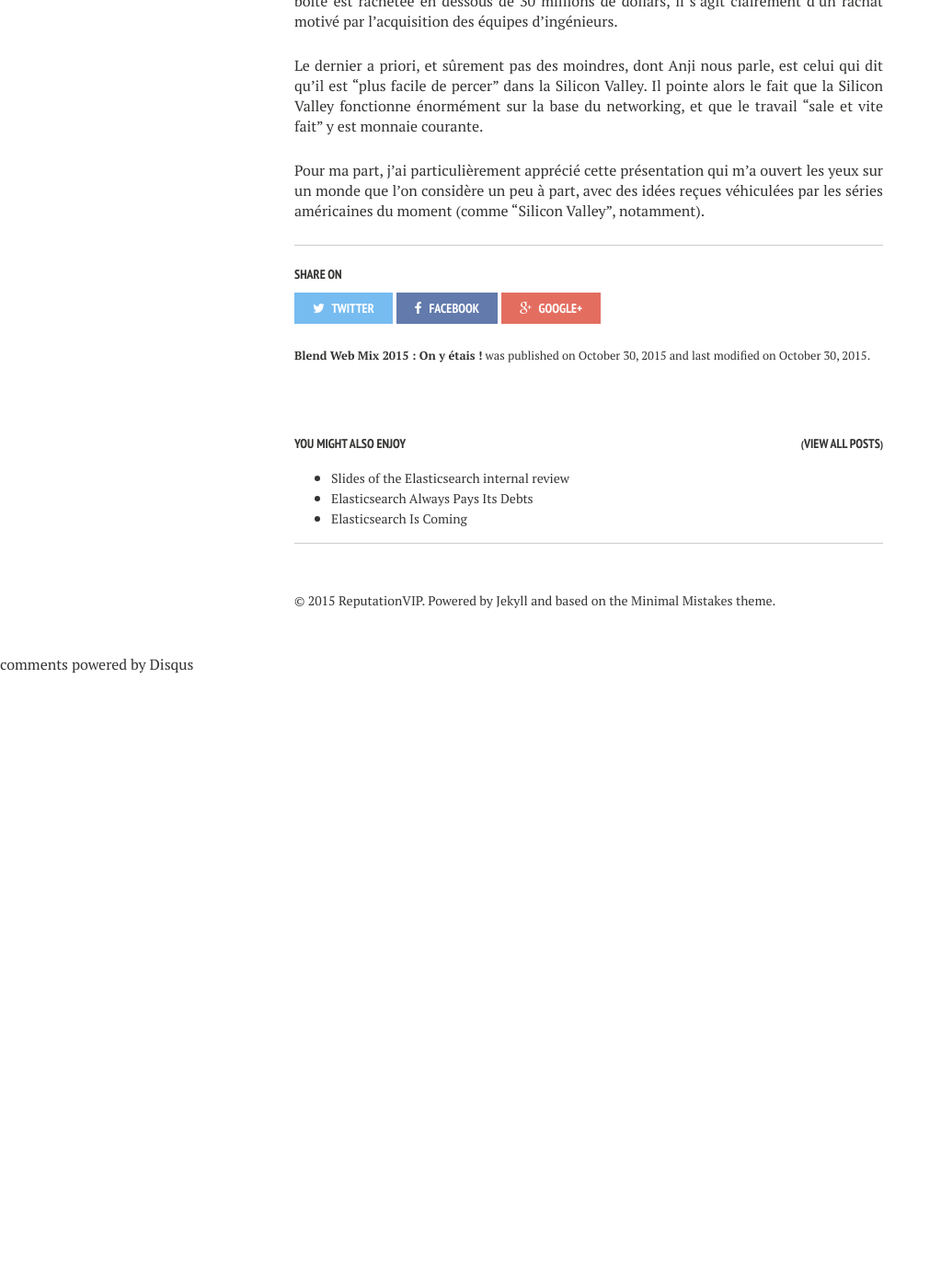
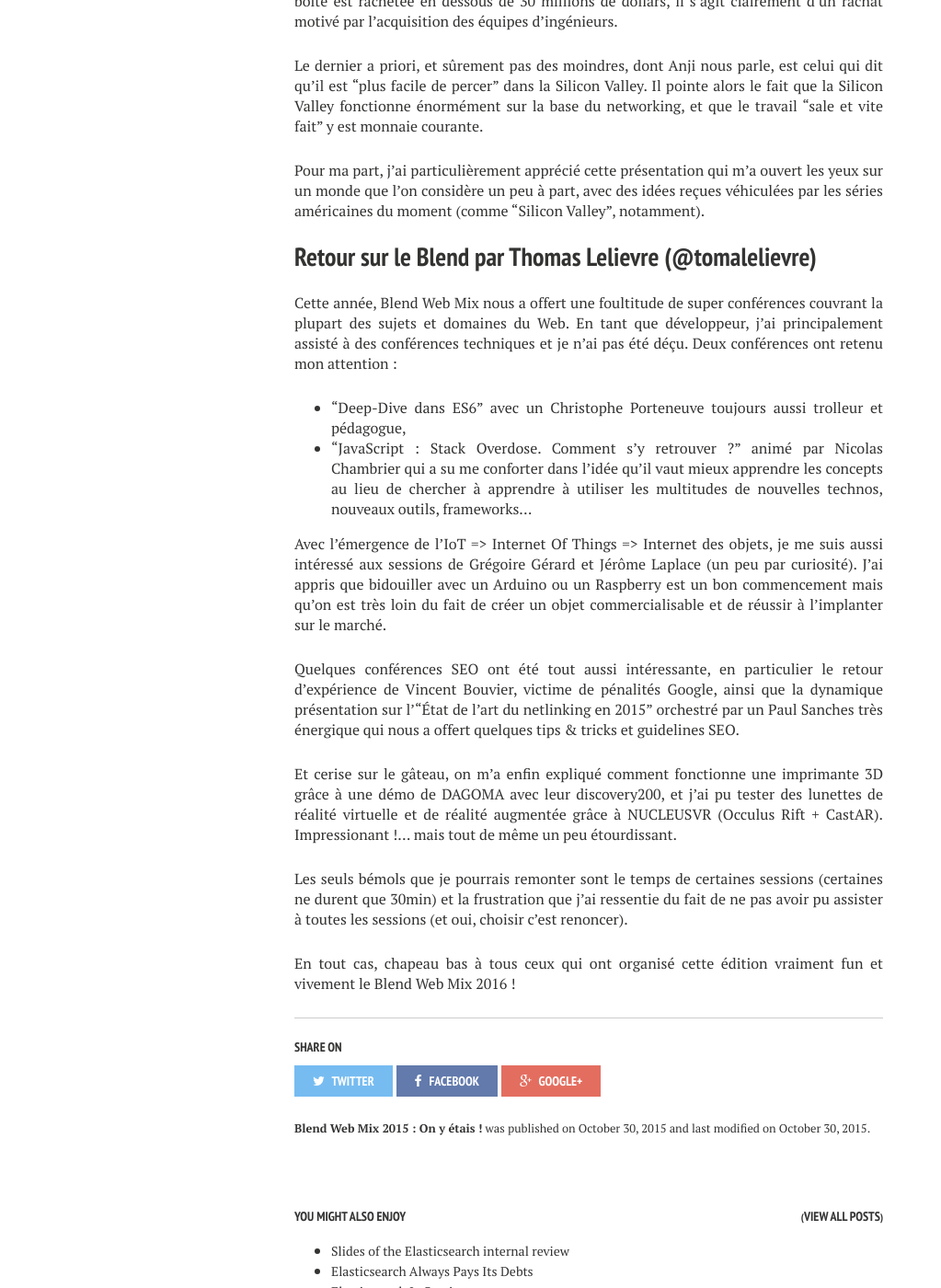
Before and after one commit to semji/reputationvip.github.io, a Jekyll site: the page built from _posts/2015-10-30-blend.md, in a window 1280 px wide and 1400 px high, scrolled down 3836 px. Shown: the whole window at 92% size, without its empty margins (0-1023 px from the left). Built offline with Jekyll 4.4.1, drawn with Linux system fonts in a browser that asks for light colours; nearby versions of some CDN libraries; comment, search, counter and statistics services are not loaded; before the commit the page ends 4569 px from its top, so only the background shows below that; some of the changed text lies outside the part shown.

Commit message:
Add thomas' part

```diff
--- a/_posts/2015-10-30-blend.md
+++ b/_posts/2015-10-30-blend.md
@@ -141,3 +141,33 @@
 Pour ma part, j’ai particulièrement apprécié cette présentation qui m’a ouvert les yeux sur un monde que l’on considère
 un peu à part, avec des idées reçues véhiculées par les séries américaines du moment (comme “Silicon Valley”,
 notamment).
+
+##Retour sur le Blend par Thomas Lelievre ([@tomalelievre](https://twitter.com/tomalelievre))
+
+Cette année, Blend Web Mix nous a offert une foultitude de super conférences couvrant la plupart des sujets et
+domaines du Web.
+En tant que développeur, j'ai principalement assisté à des conférences techniques et je n'ai pas été déçu. Deux
+conférences ont retenu mon attention :
+- "Deep-Dive dans ES6" avec un Christophe Porteneuve toujours aussi trolleur et pédagogue,
+- "JavaScript : Stack Overdose. Comment s'y retrouver ?" animé par Nicolas Chambrier qui a su me conforter dans
+l'idée qu'il vaut mieux apprendre les concepts au lieu de chercher à apprendre à utiliser les multitudes de nouvelles
+technos, nouveaux outils, frameworks...
+
+Avec l'émergence de l'IoT => Internet Of Things => Internet des objets, je me suis aussi intéressé aux sessions de
+Grégoire Gérard et Jérôme Laplace (un peu par curiosité). J'ai appris que bidouiller avec un Arduino ou un Raspberry
+est un bon commencement mais qu'on est très loin du fait de créer un objet commercialisable et de réussir à l'implanter
+sur le marché.
+
+Quelques conférences SEO ont été tout aussi intéressante, en particulier le retour d'expérience de Vincent Bouvier,
+victime de pénalités Google, ainsi que la dynamique présentation sur l'"État de l'art du netlinking en 2015" orchestré
+par un Paul Sanches très énergique qui nous a offert quelques tips & tricks et guidelines SEO.
+
+Et cerise sur le gâteau, on m'a enfin expliqué comment fonctionne une imprimante 3D grâce à une démo de DAGOMA avec
+leur discovery200, et j'ai pu tester des lunettes de réalité virtuelle et de réalité augmentée grâce à NUCLEUSVR
+(Occulus Rift + CastAR). Impressionant !... mais tout de même un peu étourdissant.
+
+Les seuls bémols que je pourrais remonter sont le temps de certaines sessions (certaines ne durent que 30min) et la
+frustration que j'ai ressentie du fait de ne pas avoir pu assister à toutes les sessions
+(et oui, choisir c'est renoncer).
+
+En tout cas, chapeau bas à tous ceux qui ont organisé cette édition vraiment fun et vivement le Blend Web Mix 2016 !
```
